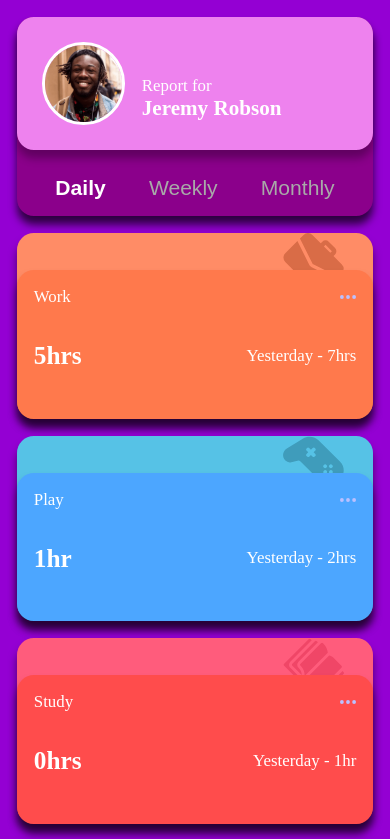
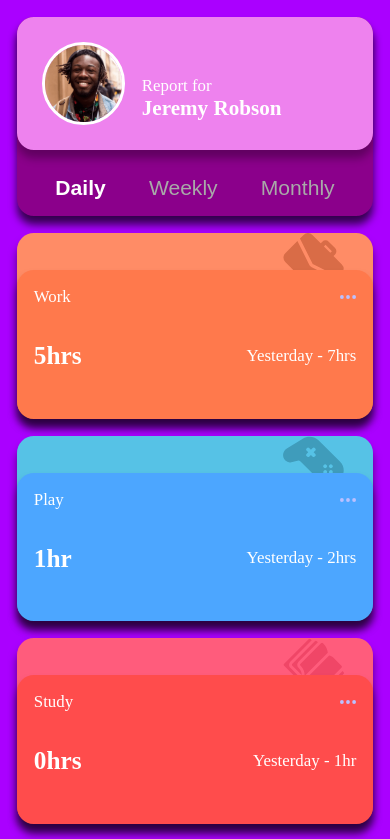
Before and after one commit to Aimal-125/time-dashboard, a plain HTML site: page index.html in a window 390 px wide. Shown: the top 839 px of the page. Drawn offline with Linux system fonts and the light colour scheme.

Commit message:
Update styles.css

```diff
--- a/styles.css
+++ b/styles.css
@@ -13,7 +13,7 @@ html {
 	display: flex;
 	justify-content: center;
 	align-items: center;
-	background: darkviolet;
+	background: hsl(280, 100%, 50%, 1.0);
 }
 .miniContainer {
 	width: 80%;
@@ -288,7 +288,6 @@ html {
 		height: initial;
 		display: flex;
 		flex-direction: column;
-		background: darkviolet;
 		padding: 2vh;
 	}
 	.miniContainer {
@@ -400,7 +399,6 @@ html {
 		height: initial;
 		display: flex;
 		flex-direction: column;
-		background: darkviolet;
 		padding: 2vh;
 	}
 	.miniContainer {
@@ -512,7 +510,6 @@ html {
 		min-height: 100vh;
 		display: flex;
 		flex-direction: column;
-		background: darkviolet;
 		padding: 2vh;
 	}
 	.miniContainer {
```
